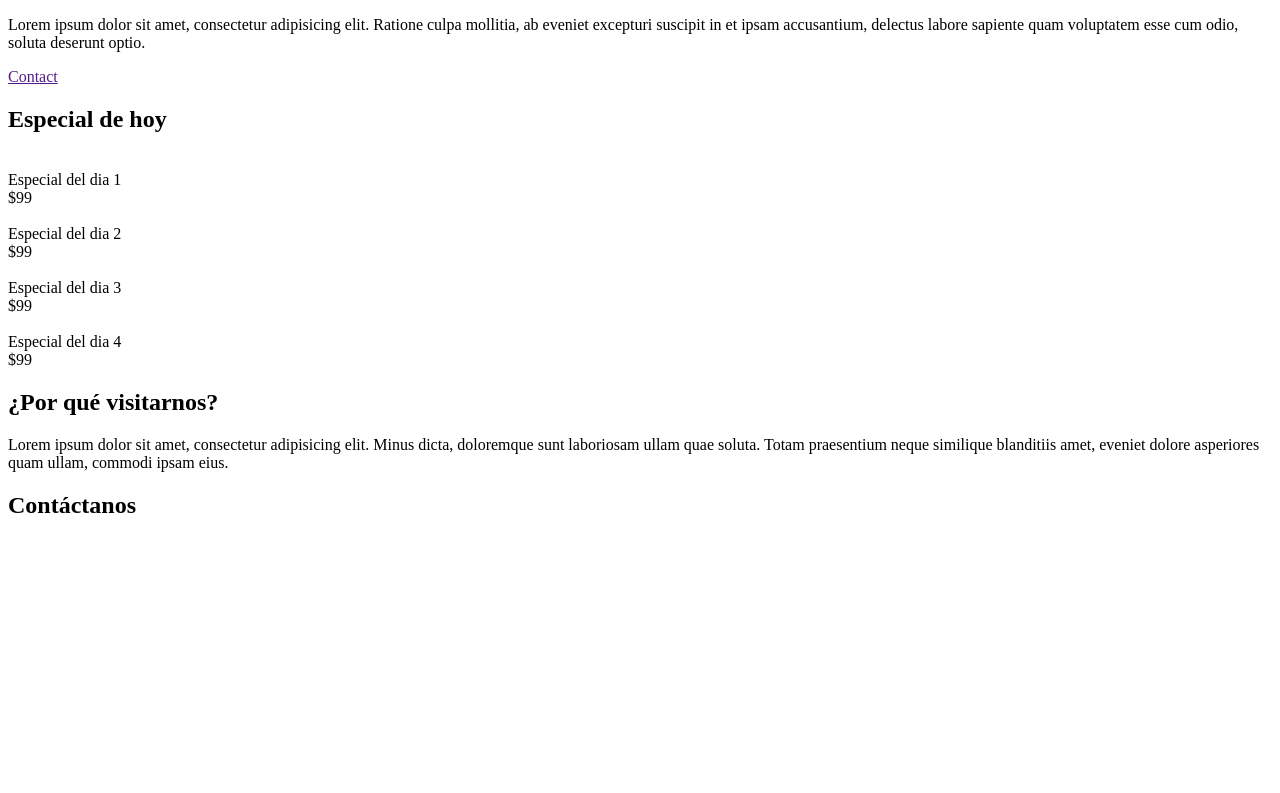
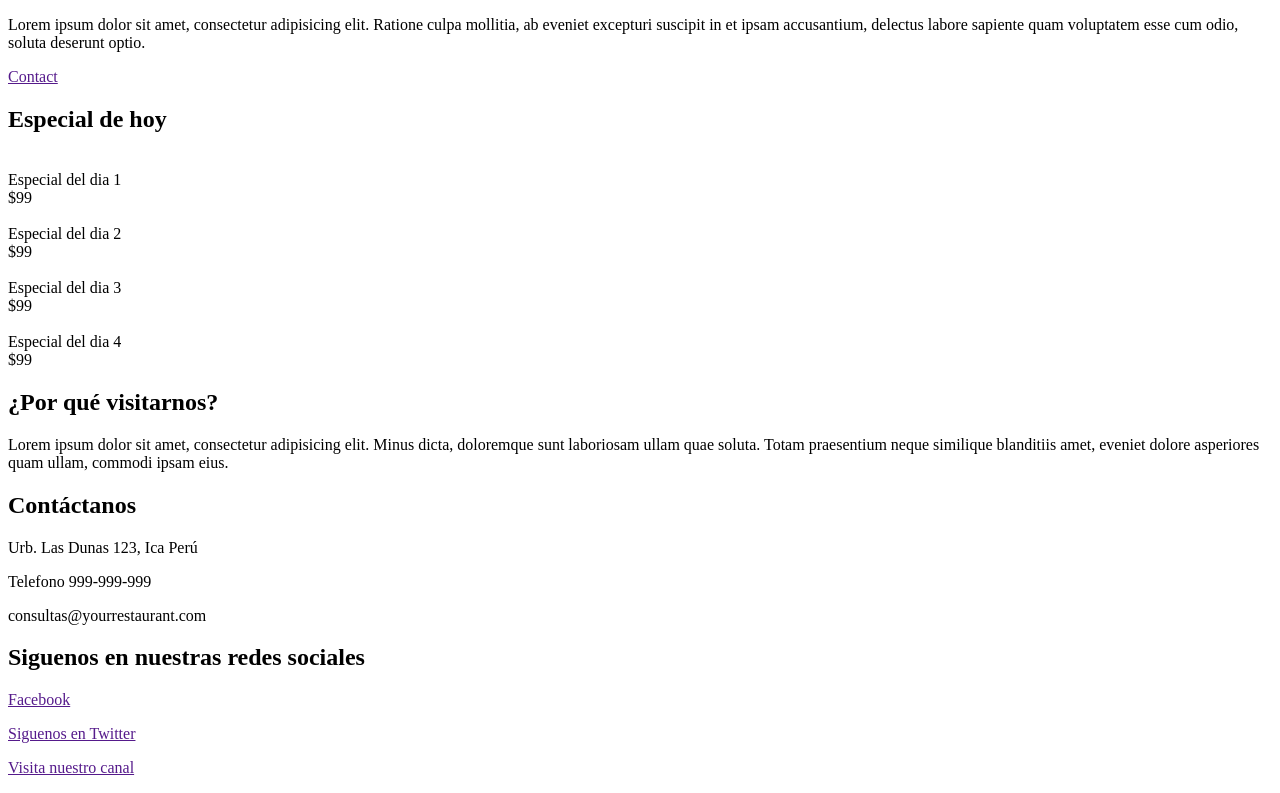
Before and after one commit to jvegaf/PracticaWebDesdeCero, a plain HTML site: page Ejercicio/index.html in a window 1280 px wide. Shown: the part 1610-2403 px from the top of the page. Before the commit the page ends 2149 px from the top, so only its background shows below. Drawn offline with Linux system fonts and the light colour scheme; some icons are missing.

Commit message:
Terminado por completo Video 3

```diff
--- a/Ejercicio/index.html
+++ b/Ejercicio/index.html
@@ -94,21 +94,21 @@
     </main>
     <footer class="main-footer">
         <div class="container container--flex">
-            <div class="column column-33">
+            <div class="column column--33">
                 <h2 class="column__title">¿Por qué visitarnos?</h2>
                 <p class="column__txt">Lorem ipsum dolor sit amet, consectetur adipisicing elit. Minus dicta, doloremque sunt laboriosam ullam quae soluta. Totam praesentium neque similique blanditiis amet, eveniet dolore asperiores quam ullam, commodi ipsam eius.</p>
             </div>
-            <div class="column column-33">
+            <div class="column column--33">
                 <h2 class="column__title">Contáctanos</h2>
-                <p class="column__txt"></p>
-                <p class="column__txt"></p>
-                <p class="column__txt"></p>
+                <p class="column__txt">Urb. Las Dunas 123, Ica Perú</p>
+                <p class="column__txt">Telefono 999-999-999</p>
+                <p class="column__txt">consultas@yourrestaurant.com</p>
             </div>
-            <div class="column column-33">
-                <h2 class="column__title"></h2>
-                <p class="column__txt"></p>
-                <p class="column__txt"></p>
-                <p class="column__txt"></p>
+            <div class="column column--33">
+                <h2 class="column__title">Siguenos en nuestras redes sociales</h2>
+                <p class="column__txt"><a href="" class="icon-facebook">Facebook</a></p>
+                <p class="column__txt"><a href="" class="icon-twitter">Siguenos en Twitter</a></p>
+                <p class="column__txt"><a href="" class="icon-youtube">Visita nuestro canal</a></p>
             </div>
         </div>
     </footer>
```
